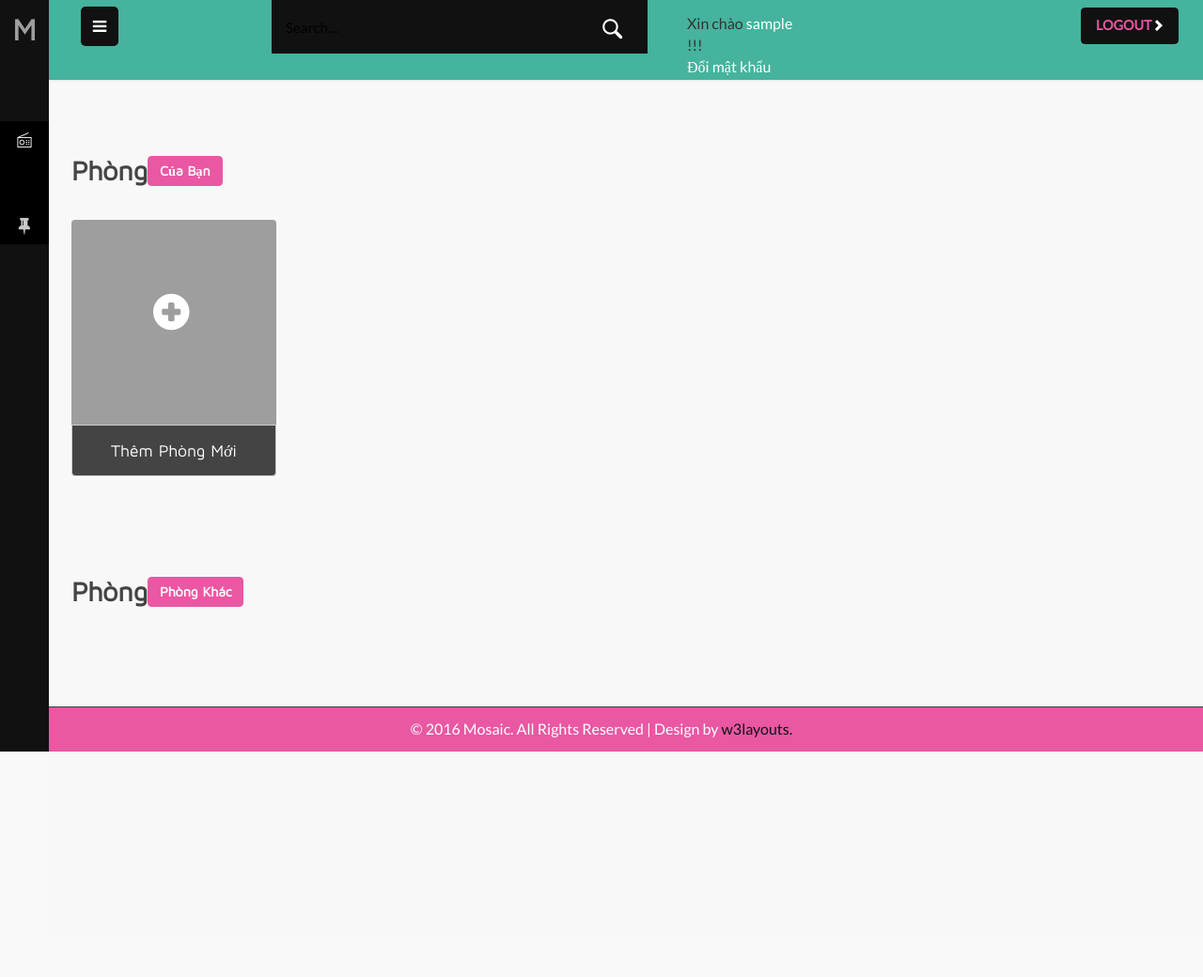
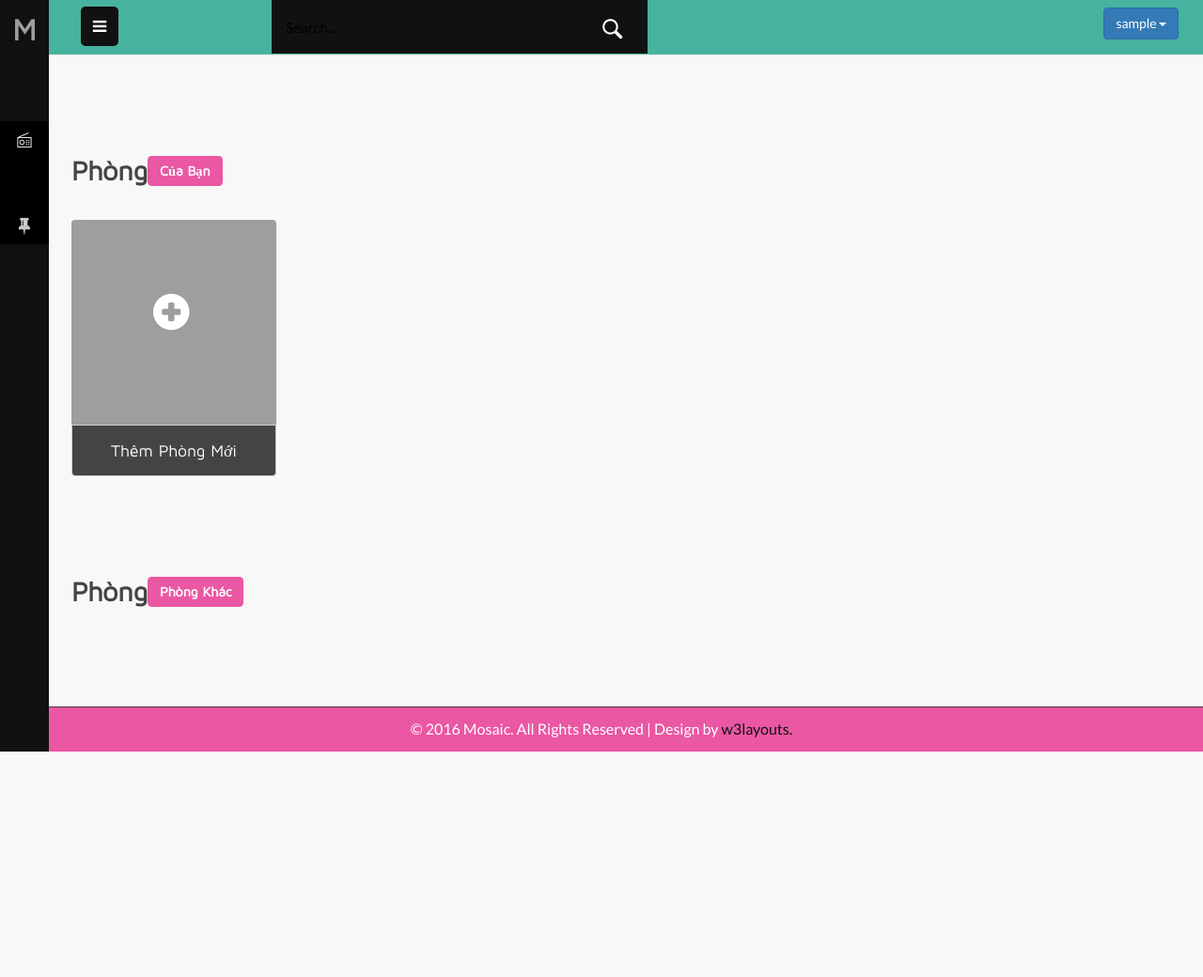
Before and after one commit to vanducvo/music, a Django app: page /roomlisten/ in a window 1280 px wide. Shown: the whole page at 94% size. Run offline with Django 3.2, Linux system fonts and the light colour scheme; the visitor is signed in with stand-in values (Sample User, id 1); data comes from the database, SQL or seed files in the repository; data that the repository does not hold is empty; some libraries are stand-ins or nearby versions; grey boxes are pictures that could not be loaded.

Commit message:
fix all  front end

```diff
--- a/music/roomlisten/templates/roomlisten/index.html
+++ b/music/roomlisten/templates/roomlisten/index.html
@@ -218,26 +218,7 @@
 <div id="page-wrapper">
     <div class="inner-content">
         <div class="music-browse">
-            <!--albums-->
-            <!-- pop-up-box -->
-            <link href="css/popuo-box.css" rel="stylesheet" type="text/css" media="all">
-            <script src="js/jquery.magnific-popup.js" type="text/javascript"></script>
-            <script>
-                $(document).ready(function () {
-                    $('.popup-with-zoom-anim').magnificPopup({
-                        type: 'inline',
-                        fixedContentPos: false,
-                        fixedBgPos: true,
-                        overflowY: 'auto',
-                        closeBtnInside: true,
-                        preloader: false,
-                        midClick: true,
-                        removalDelay: 300,
-                        mainClass: 'my-mfp-zoom-in'
-                    });
-                });
-            </script>
-            <!--//pop-up-box -->
+
 
             <div class="browse">
                 <div class="tittle-head two">
--- a/music/templates/index.html
+++ b/music/templates/index.html
@@ -213,17 +213,17 @@ Smartphone Compatible web template, free webdesigns for Nokia, Samsung, LG, Sony
 						<!---->
 						<div class="col-md-4 login-pop">
 							{% if user.is_authenticated%}
-							<p id="p_usernameid">
-								Xin chào
-								<a href="#" data-toggle="modal" id="a_username_id"
-									data-target="#Modal_Info"><span>{{ user.username }}</span></a></li>
-								!!!
-							</p>
-							<div id="loginpop"> <a href="{% url 'logout' %}" id="logoutButton"><span>Logout<i
-											class="arrow glyphicon glyphicon-chevron-right"></i></span></a></div>
-							<a href="#" id="a_change_id" data-toggle="modal" data-target="#ChangePass"><span>Đổi mật
-									khẩu</span></a>
-							<!-- Modal_Ifo -->
+							<!---TEST-->
+							  <div class="dropdown" id="loginpop">
+    								<button class="btn btn-primary dropdown-toggle" type="button" data-toggle="dropdown">{{ user.username }}
+    								<span class="caret"></span></button>
+    								<ul class="dropdown-menu">
+      									<li><a class="dropdown-item" href="#" data-toggle="modal" data-target="#Modal_Info">Thông Tin</a></li>
+      									<li><a class="dropdown-item" href="#" data-toggle="modal" data-target="#ChangePass">Đổi Mật Khẩu</a></li>
+      									<li><a class="dropdown-item" href="{% url 'logout' %}">Đăng Xuất</a></li>
+    								</ul>
+  							</div>
+							<!---->
 							<div id="Modal_Info" class="modal fade" role="dialog">
 								<div class="modal-dialog">
 
```
